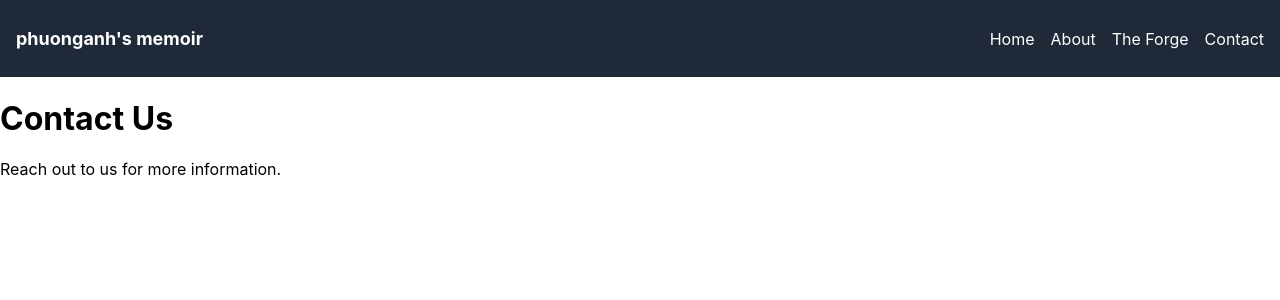
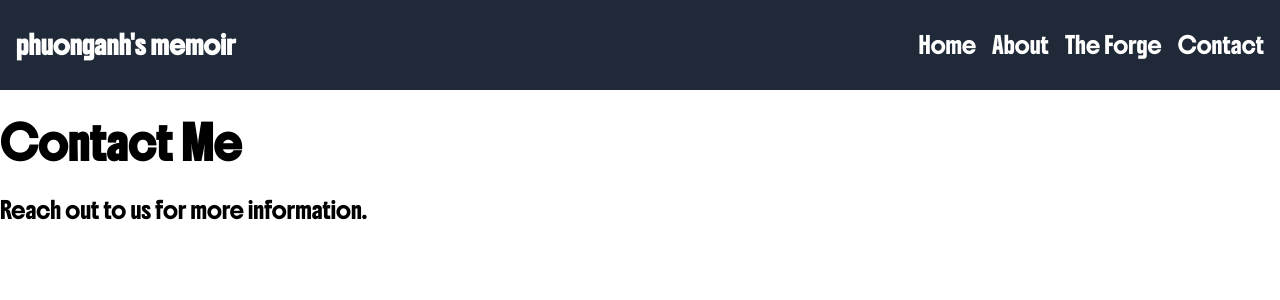
Before and after one commit to PhuongAnh2212/portfolio, a React (Create React App) app: page /contact in a window 1280 px wide. Shown: the top 300 px of the page. Built offline with nearby package versions, Linux system fonts and the light colour scheme.

Commit message:
Apply customize fonts

```diff
--- a/src/index.css
+++ b/src/index.css
@@ -1,13 +1,18 @@
+/* Add your custom font */
+@font-face {
+  font-family: "MyFont";
+  src: url("assets/Boldonse-Regular.ttf") format("truetype");
+  font-weight: normal;
+  font-style: normal;
+}
+
 body {
   margin: 0;
-  font-family: -apple-system, BlinkMacSystemFont, 'Segoe UI', 'Roboto', 'Oxygen',
-    'Ubuntu', 'Cantarell', 'Fira Sans', 'Droid Sans', 'Helvetica Neue',
-    sans-serif;
+  font-family: "MyFont", sans-serif;
   -webkit-font-smoothing: antialiased;
   -moz-osx-font-smoothing: grayscale;
 }
 
 code {
-  font-family: source-code-pro, Menlo, Monaco, Consolas, 'Courier New',
-    monospace;
+  font-family: "MyFont", monospace;
 }
--- a/src/pages/Contact/contact.js
+++ b/src/pages/Contact/contact.js
@@ -1,10 +1,10 @@
 import React from 'react';
 
-const Contact = () => (
+const Footer = () => (
   <div>
-    <h1>Contact Us</h1>
+    <h1>Contact Me</h1>
     <p>Reach out to us for more information.</p>
   </div>
 );
 
-export default Contact;
+export default Footer;
```
Also changed, not shown: src/assets/BeVietnamPro-Medium.ttf (added), src/assets/Boldonse-Regular.ttf (added).
